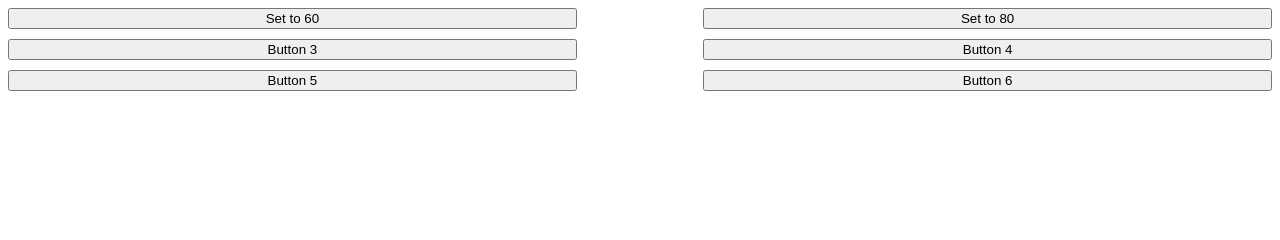
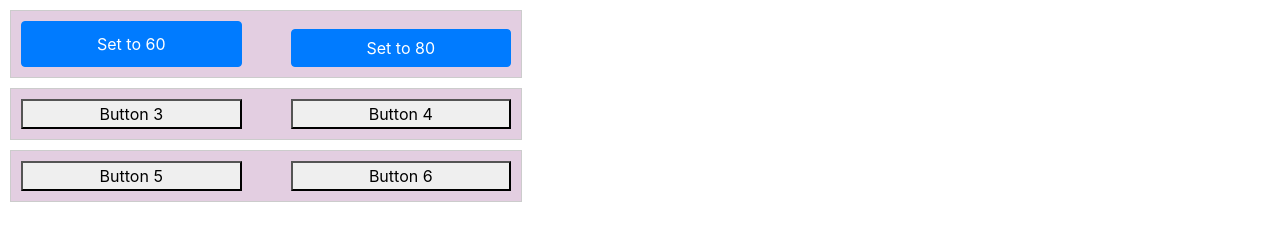
Before and after one commit to mikkelimatlock/koharuri_drivers_aide, a website: page rikka_public/dash/dash.html in a window 1280 px wide. Drawn offline with nearby package versions, Linux system fonts and the light colour scheme; files that its build step writes are made by us from their sources.

Commit message:
dashboard improvements

```diff
--- /dev/null
+++ b/rikka_public/dash/dash.css
@@ -0,0 +1,21 @@
+.button-row {
+  display: flex;
+  justify-content: space-between;
+  margin-bottom: 10px;
+}
+
+.button-row button {
+  width: 45%;
+}
+
+.draggable-block {
+  max-width: 40vw;
+  /* max-height: 50vh; */
+  width: 40%;
+  height: fit-content;
+  border: 1px solid #ccc;
+  padding: 10px;
+  margin: 10px;
+  background-color: #e3cee1;
+  cursor: move;
+}
--- a/rikka_public/dash/dash.html
+++ b/rikka_public/dash/dash.html
@@ -1,31 +1,31 @@
 <!DOCTYPE html>
 <html>
 <head>
-    <title>Button Layout</title>
-    <style>
-        .button-row {
-            display: flex;
-            justify-content: space-between;
-            margin-bottom: 10px;
-        }
-        .button-row button {
-            width: 45%;
-        }
-    </style>
+    <title>Rikka Dashboard</title>
+    <link rel="stylesheet" type="text/css" href="dash/dash.css">
+    <link rel="stylesheet" href="https://stackpath.bootstrapcdn.com/bootstrap/4.5.0/css/bootstrap.min.css">
 </head>
 <body>
-    <div class="button-row">
-        <button id="button_60kph">Set to 60</button>
-        <button id="button_80kph">Set to 80</button>
+    <script src="https://code.jquery.com/jquery-1.12.4.js"></script>
+    <script src="https://code.jquery.com/ui/1.12.1/jquery-ui.js"></script>
+    <script src="/dash/dash.js"></script>
+    <script>
+        $( function() {
+            $( ".draggable-block" ).draggable();
+        } );
+    </script>
+    <div class="button-row draggable-block">
+
+        <button id="button_60kph" class="btn btn-primary btn-block">Set to 60</button>
+        <button id="button_80kph" class="btn btn-primary btn-block">Set to 80</button>
     </div>
-    <div class="button-row">
+    <div class="button-row draggable-block">
         <button>Button 3</button>
         <button>Button 4</button>
     </div>
-    <div class="button-row">
+    <div class="button-row draggable-block">
         <button>Button 5</button>
         <button>Button 6</button>
     </div>
-    <script src="/dash/dash.js"></script>
 </body>
 </html>
```
Also changed, not shown: rikka_public/agent_actions.js (+5 -5 lines).
